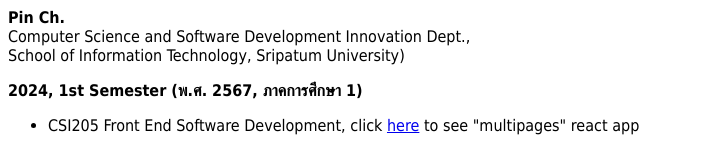
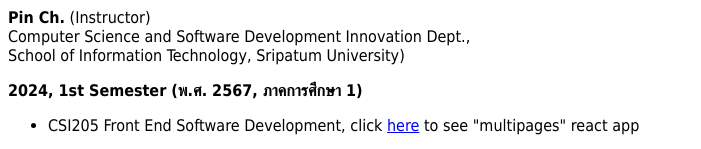
Before and after one commit to PinSpuMS/PinSpuMS.github.io, a plain HTML site: page index.html in a window 1280 px wide. Shown: the top 149 px of the page, without its empty margins (0-701 px from the left). Drawn offline with Linux system fonts and the light colour scheme.

Commit message:
Update index.html

```diff
--- a/index.html
+++ b/index.html
@@ -7,7 +7,7 @@
   </head>
   <body>
     <p>
-      <b>Pin Ch.</b><br>
+      <b>Pin Ch.</b> (Instructor)<br>
       Computer Science and Software Development Innovation Dept.,<br>
       School of Information Technology, Sripatum University)
     </p>
```
